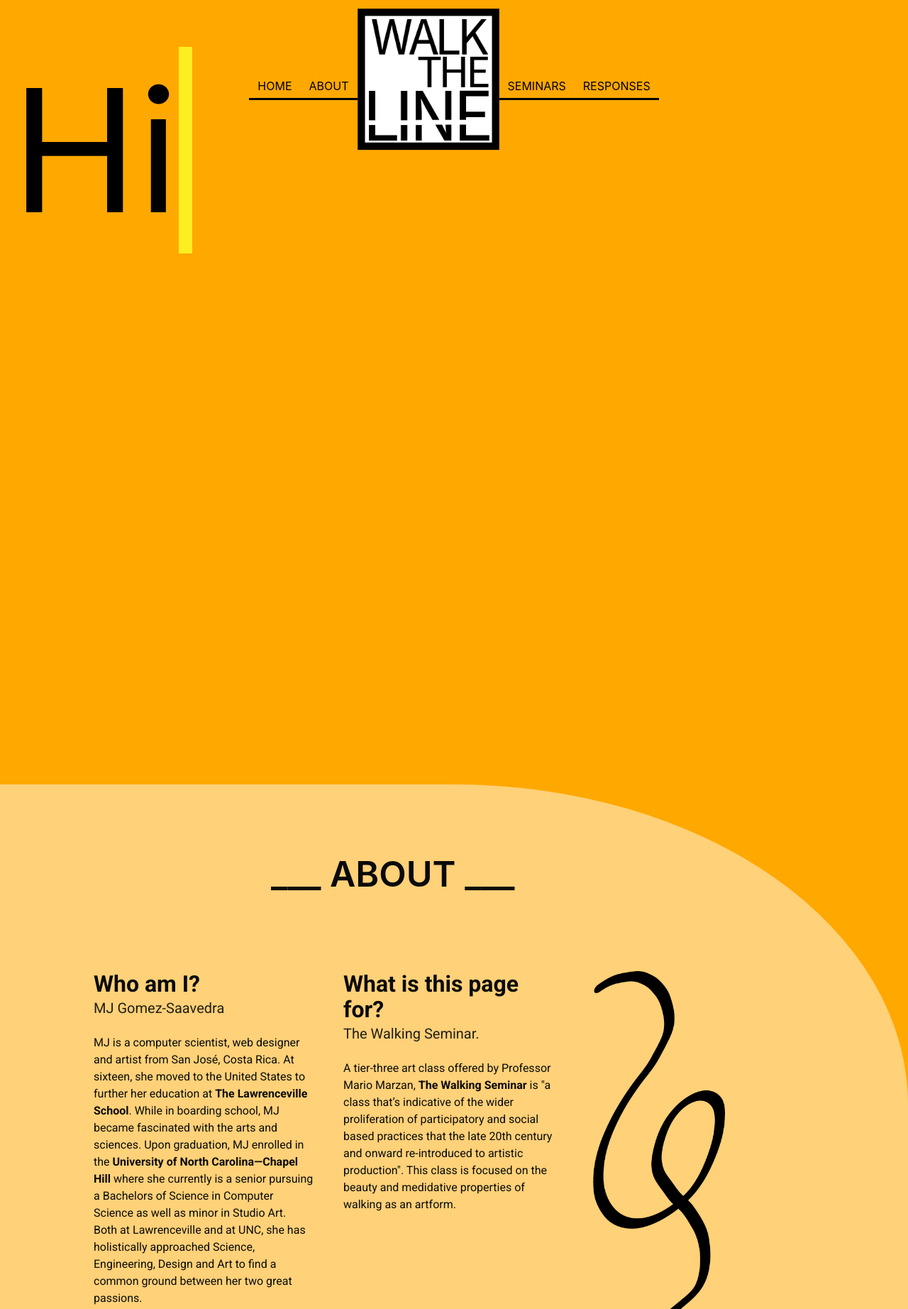
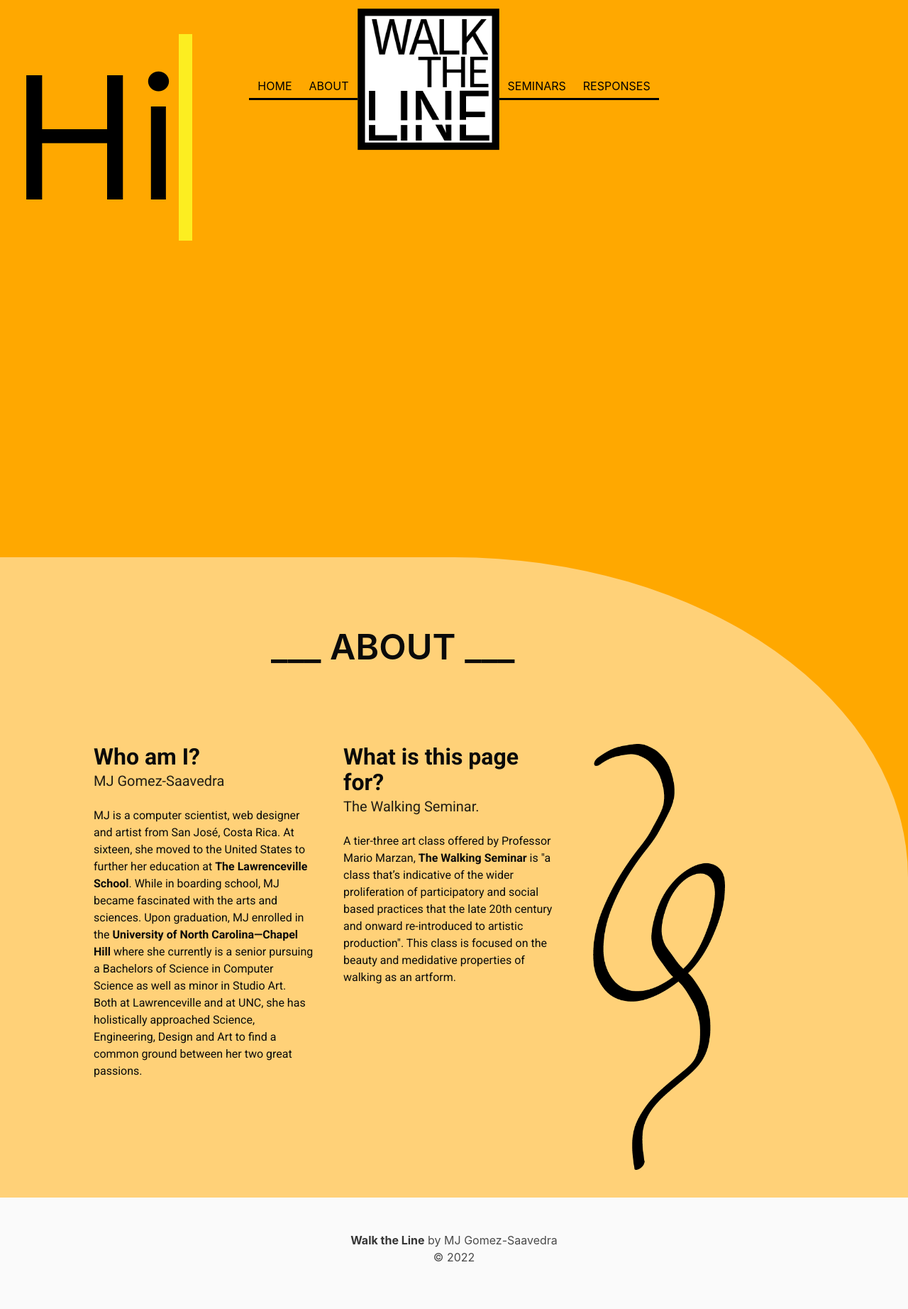
Before and after one commit to mjgomsa/mjgomsa.github.io, a website: page index.html in a window 1280 px wide. Shown: the top 1844 px of the page at 71% size. Drawn offline with nearby package versions, Linux system fonts and the light colour scheme; a web font is replaced by a local one.

Commit message:
changes to typewrite text

```diff
--- a/styles.css
+++ b/styles.css
@@ -96,7 +96,7 @@ a:hover {
     color: black !important;
     font-size: 1500%;
 /*    font-weight: bold;*/
-    line-height: 90%;
+    line-height: 75%;
     width: 30%;
 }
 
@@ -107,7 +107,7 @@ a:hover {
     width: 100%;
     border-radius: 0 50% 0 0;
     display: flex;
-    margin-top: 5%;
+    margin-top: -20%;
 /*    margin: 10px;*/
 }
 
```
Also changed, not shown: index.html (+0 -1 lines).
